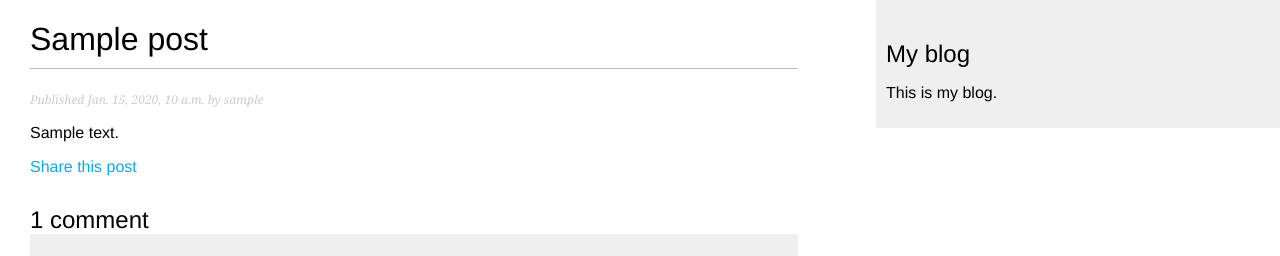
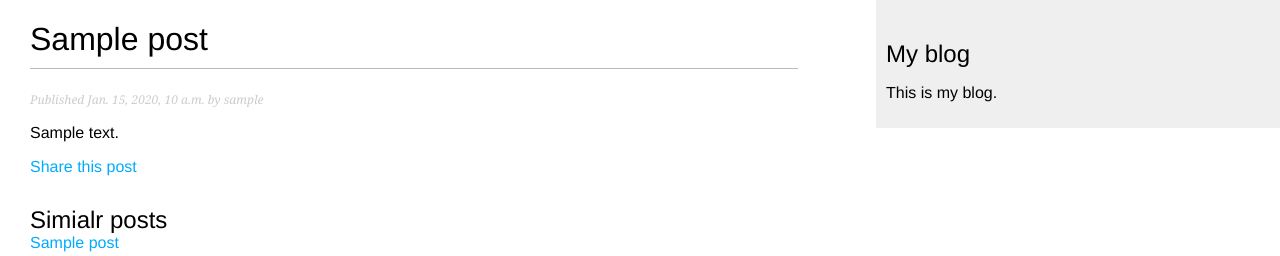
Before and after one commit to gitemad/jsharif-blog, a Django app: template mysite/blog/templates/blog/post/detail.html in a window 1280 px wide. Shown: the top 256 px of the page. Run offline with Django 4.2, Linux system fonts and the light colour scheme; tables that the repository leaves empty hold one stand-in row (values such as "Sample post"); the template is opened without the code that fills it: values that come from a table or form of the project are taken from there, most other values are stand-ins (such as "Sample title", 1, 10 or a date in 2020).

Commit message:
feat: suggest similar posts

```diff
--- a/mysite/blog/templates/blog/post/detail.html
+++ b/mysite/blog/templates/blog/post/detail.html
@@ -18,6 +18,17 @@
         </a>
     </p>
 
+    <h2>Simialr posts</h2>
+    {% for post in similar_posts %}
+        <div>
+            <a href="{{ post.get_absolute_url }}">
+                {{ post.title }}
+            </a>
+        </div>
+    {% empty %}
+        There is no similar post.
+    {% endfor %}
+
     {% with comments.count as total_comment %}
         <h2>
             {{ total_comment }} comment{{ total_comment|pluralize }}
```
Also changed, not shown: mysite/blog/views.py (+8 -0 lines).
